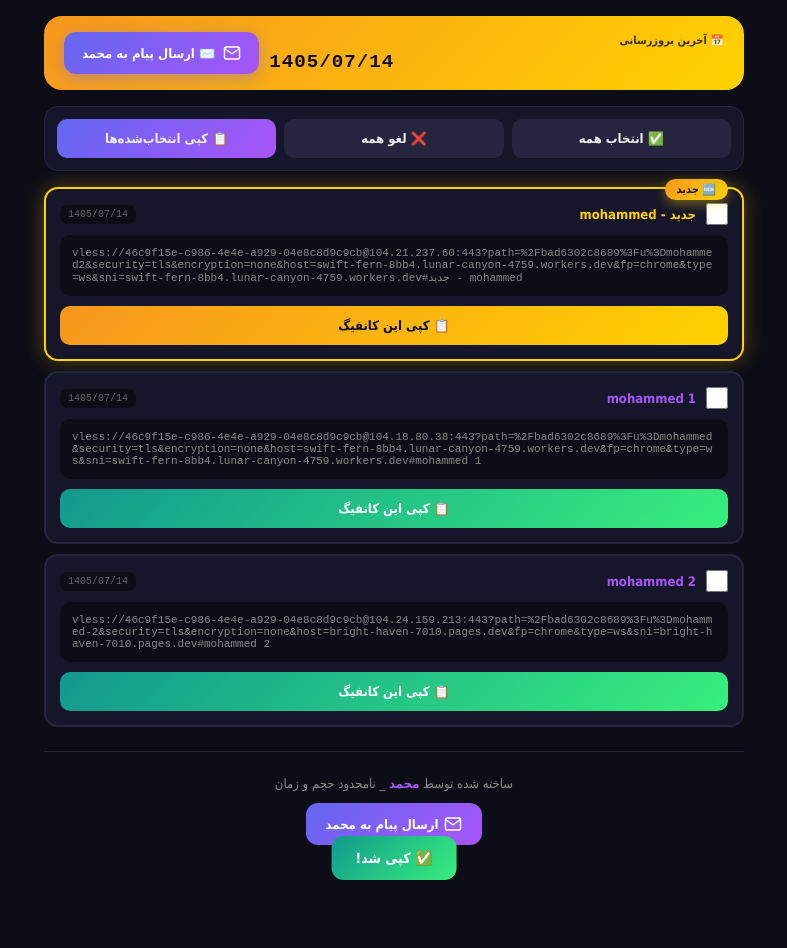
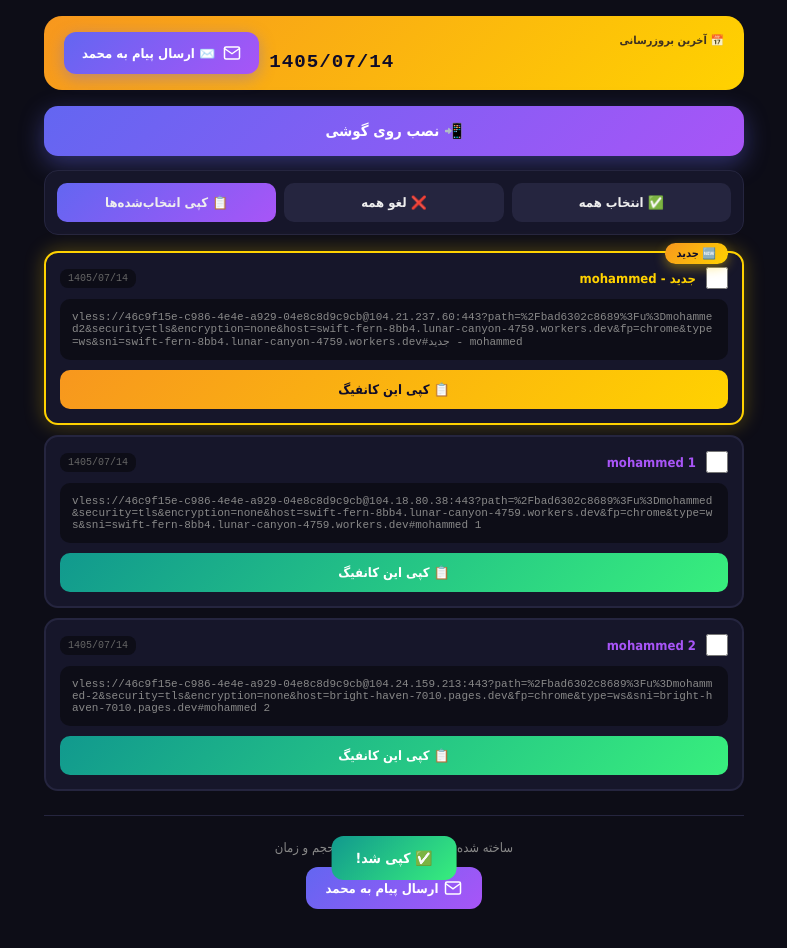
Before and after one commit to hgfhj8008-droid/v2ray-panel, a plain HTML site: page site/index.html in a window 1280 px wide. Shown: the whole page, without its empty margins (246-1033 px from the left). Before the commit the page ends 885 px from the top, so only its background shows below. Drawn offline with Linux system fonts and the light colour scheme.

Commit message:
Add simple install button

```diff
--- a/site/index.html
+++ b/site/index.html
@@ -36,6 +36,25 @@ body{background:#0d0d17;color:#eee;padding:16px;min-height:100vh}
 .footer .contact-link{display:inline-flex;align-items:center;gap:6px;margin-top:12px;padding:12px 20px;background:linear-gradient(135deg,#6366f1,#a855f7);border-radius:12px;color:#fff;text-decoration:none;font-size:13px;font-weight:bold}
 .toast{position:fixed;bottom:20px;left:50%;transform:translateX(-50%) translateY(100px);background:linear-gradient(135deg,#11998e,#38ef7d);color:#fff;padding:14px 24px;border-radius:12px;font-weight:bold;font-size:14px;transition:0.3s;z-index:1000}
 .toast.show{transform:translateX(-50%) translateY(0)}
+
+.install-btn{
+  display:block;
+  width:100%;
+  padding:16px;
+  margin-bottom:14px;
+  border-radius:14px;
+  border:none;
+  background:linear-gradient(135deg,#6366f1,#a855f7);
+  color:#fff;
+  font-weight:bold;
+  font-size:15px;
+  font-family:inherit;
+  cursor:pointer;
+  box-shadow:0 8px 24px rgba(99,102,241,0.4);
+  transition:all 0.2s;
+}
+.install-btn:hover{transform:translateY(-2px);box-shadow:0 12px 32px rgba(99,102,241,0.6)}
+.install-btn:active{transform:translateY(0)}
 </style>
 </head>
 <body>
@@ -50,6 +69,8 @@ body{background:#0d0d17;color:#eee;padding:16px;min-height:100vh}
 <span>✉️ ارسال پیام به محمد</span>
 </a>
 </div>
+<button class="install-btn" onclick="installApp()">📲 نصب روی گوشی</button>
+
 <div class="toolbar">
 <button onclick="selectAll()">✅ انتخاب همه</button>
 <button onclick="deselectAll()">❌ لغو همه</button>
@@ -129,5 +150,46 @@ const ta = document.createElement('textarea'); ta.value = text; document.body.ap
 }
 function showToast(msg) { const toast = document.getElementById('toast'); toast.textContent = msg; toast.classList.add('show'); setTimeout(() => toast.classList.remove('show'), 2000); }
 </script>
+
+<script>
+let deferredPrompt = null;
+
+window.addEventListener('beforeinstallprompt', function(e) {
+  e.preventDefault();
+  deferredPrompt = e;
+});
+
+function installApp() {
+  var isIOS = /iPad|iPhone|iPod/.test(navigator.userAgent) && !window.MSStream;
+  var isStandalone = window.matchMedia('(display-mode: standalone)').matches || window.navigator.standalone;
+
+  if (isStandalone) {
+    showToast('✅ برنامه نصب شده!');
+    return;
+  }
+
+  if (deferredPrompt) {
+    deferredPrompt.prompt();
+    deferredPrompt.userChoice.then(function(choice) {
+      if (choice.outcome === 'accepted') {
+        showToast('✅ در حال نصب...');
+      }
+      deferredPrompt = null;
+    });
+    return;
+  }
+
+  if (isIOS) {
+    alert('📲 نصب روی iPhone:\n\n1. روی دکمه Share ⬆️ در Safari بزن\n2. گزینه Add to Home Screen رو انتخاب کن\n3. روی Add بزن');
+    return;
+  }
+
+  alert('📲 نصب برنامه:\n\n1. منوی مرورگر (⋮) رو باز کن\n2. گزینه Install app یا Add to Home screen رو انتخاب کن\n\nاگه این گزینه نبود، مرورگرت پشتیبانی نمی‌کنه.');
+}
+
+window.addEventListener('appinstalled', function() {
+  showToast('✅ برنامه نصب شد!');
+});
+</script>
 </body>
 </html>
```
